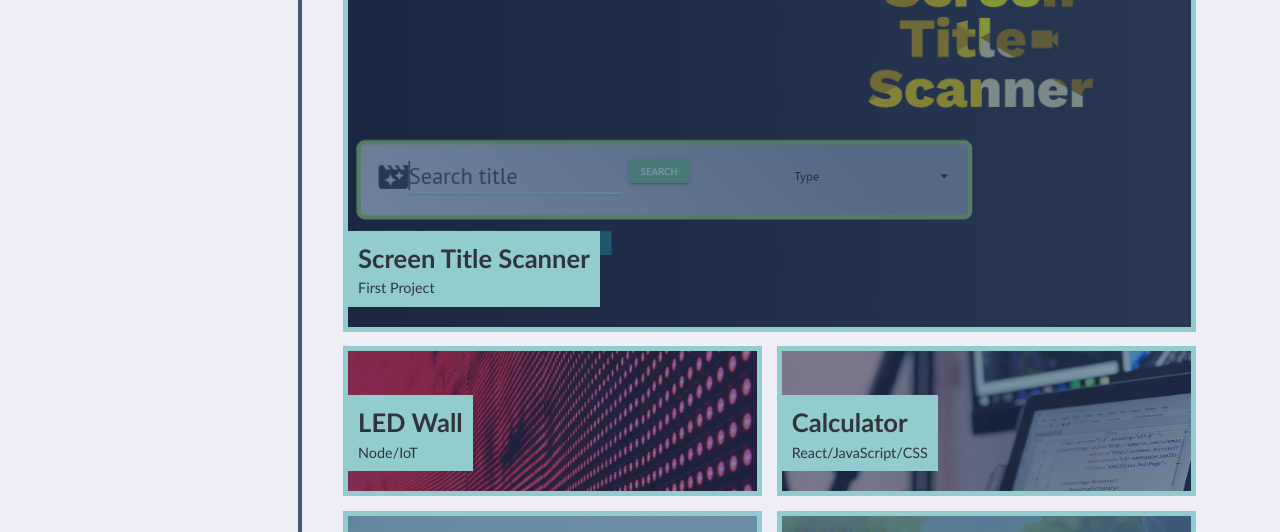
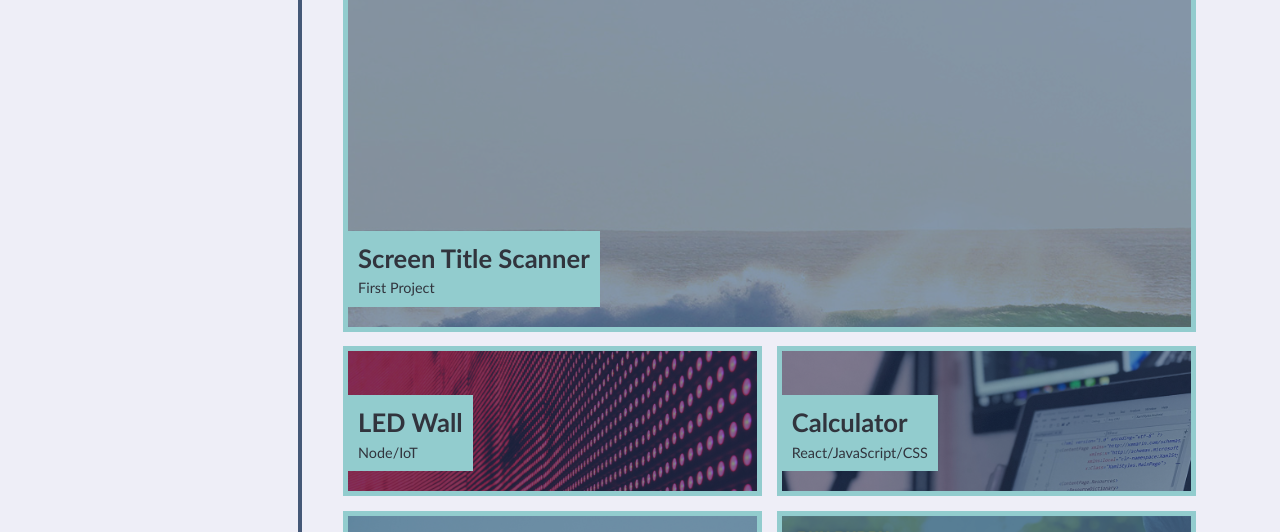
Before and after one commit to yks2728/Zack-Greenfield-Portfolio, a plain HTML site: page index.html in a window 1280 px wide. Shown: the part 599-1131 px from the top of the page. Drawn offline with Linux system fonts and the light colour scheme.

Commit message:
fixed css and added link to first project

```diff
--- a/assets/css/style.css
+++ b/assets/css/style.css
@@ -236,8 +236,8 @@
   background-image: url("../images/02-portfolio-3.jpg");
 }
 
-  .Screen-Title-Scanner{
-    background-image: url("../images/screenshot-of-deployed-final-project-1-application.PNG");
+.surf-report {
+  background-image: url("../images/02-portfolio-4.jpg");
 }
 
 /* end portfolio project images */
--- a/index.html
+++ b/index.html
@@ -45,7 +45,7 @@
       <h2>Work</h2>
       <div class="flex-container">
 
-        <a href="https://yks2728.github.io/Screen-Title-Scanner/" class="flex-item Screen-Title-Scanner">
+        <a href="https://yks2728.github.io/Screen-Title-Scanner/" class="flex-item surf-report">
           <div>
             <h3>Screen Title Scanner</h3>
             <span>First Project</span>
```
Also changed, not shown: assets/images/02-portfolio-4.jpg (added), assets/images/screenshot-of-deployed-final-project-1-application.PNG (deleted). Lines whose indentation alone changed are shown as unchanged.
